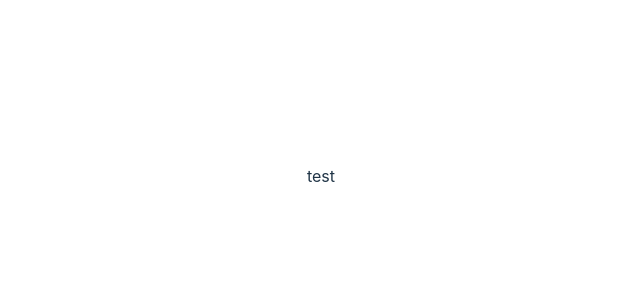
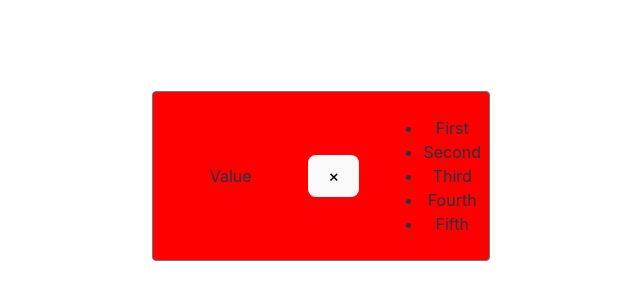
Before and after one commit to jettdembin/type-select, a React (Vite) app: page / in a window 1280 px wide. Shown: the part 224-524 px from the top of the page, without its empty margins (319-959 px from the left). Built offline with nearby package versions, Linux system fonts and the light colour scheme.

Commit message:
basic css added

```diff
--- a/src/App.tsx
+++ b/src/App.tsx
@@ -1,9 +1,21 @@
 import { useState } from "react";
-import reactLogo from "./assets/react.svg";
 import "./App.css";
+import { Select } from "./Select";
+
+const options = [
+  { label: "First", value: "1" },
+  { label: "Second", value: "2" },
+  { label: "Third", value: "3" },
+  { label: "Fourth", value: "4" },
+  { label: "Fifth", value: "5" },
+];
 
 function App() {
-  return <div className="App">test</div>;
+  return (
+    <div className="App">
+      <Select options={options} />
+    </div>
+  );
 }
 
 export default App;
--- a/src/Select.tsx
+++ b/src/Select.tsx
@@ -13,13 +13,18 @@
 
 export function Select({ value, onChange, options }: SelectProps) {
   return (
-    <div className={styles.container}>
-      <select>
-        <option>First</option>
-        <option>Second</option>
-        <option>Third</option>
-        <option>Fourth</option>
-      </select>
+    <div tabIndex={0} className={styles.container}>
+      <span className={styles.value}>Value</span>
+      <button className={styles["clear-btn"]}>&times;</button>
+      <div className={styles.divider}></div>
+      <div className={styles.caret}></div>
+      <ul className={styles.options}>
+        {options.map((option) => (
+          <li key={option.value} className={styles.option}>
+            {option.label}
+          </li>
+        ))}
+      </ul>
     </div>
   );
 }
--- a/src/select.module.css
+++ b/src/select.module.css
@@ -0,0 +1,21 @@
+.container {
+  position: relative;
+  width: 20em;
+  min-height: 1.5em;
+  border: 0.05em solid #777;
+  display: flex;
+  align-items: center;
+  gap: 0.5em;
+  padding: 0.5em;
+  border-radius: 0.25em;
+  outline: none;
+  background-color: red;
+}
+
+.container:focus {
+  border-color: hsl(200, 100%, 50%);
+}
+
+.value {
+  flex-grow: 1;
+}
```
